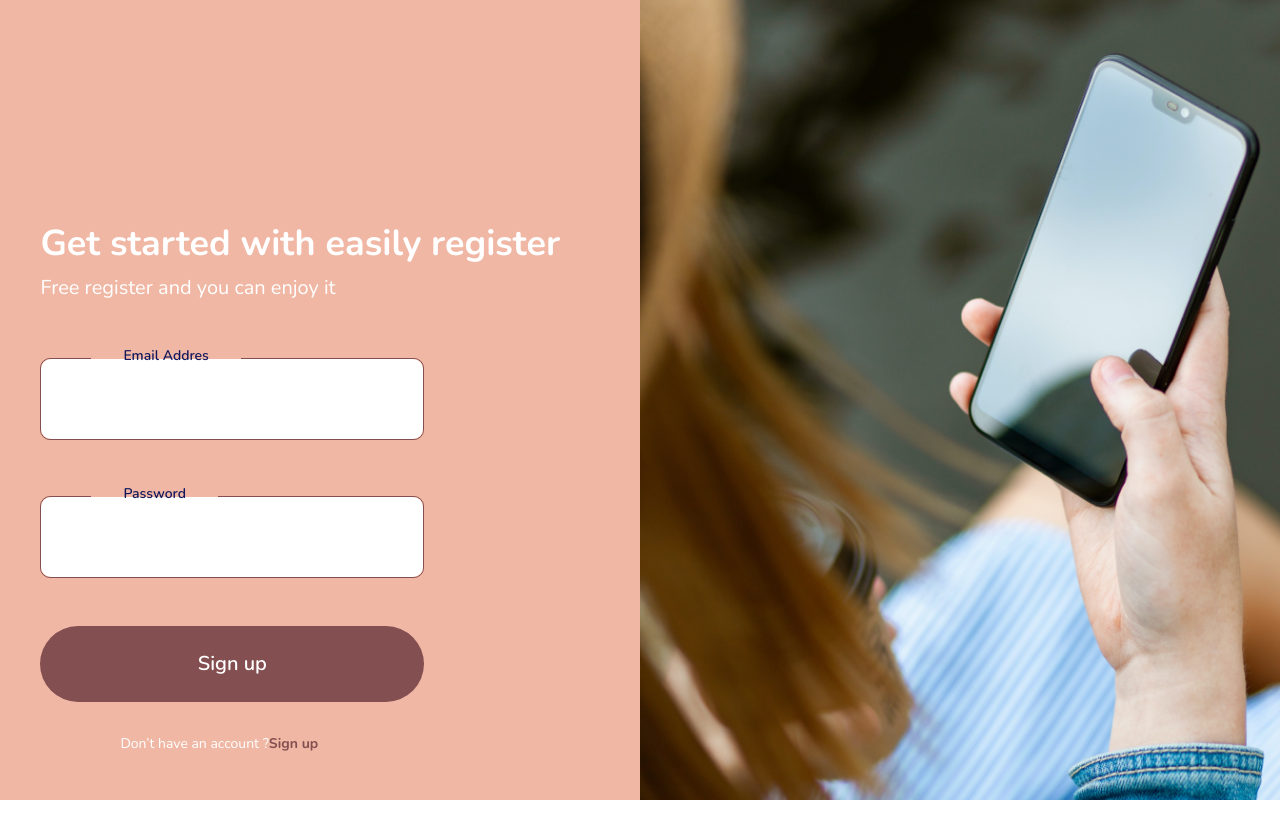
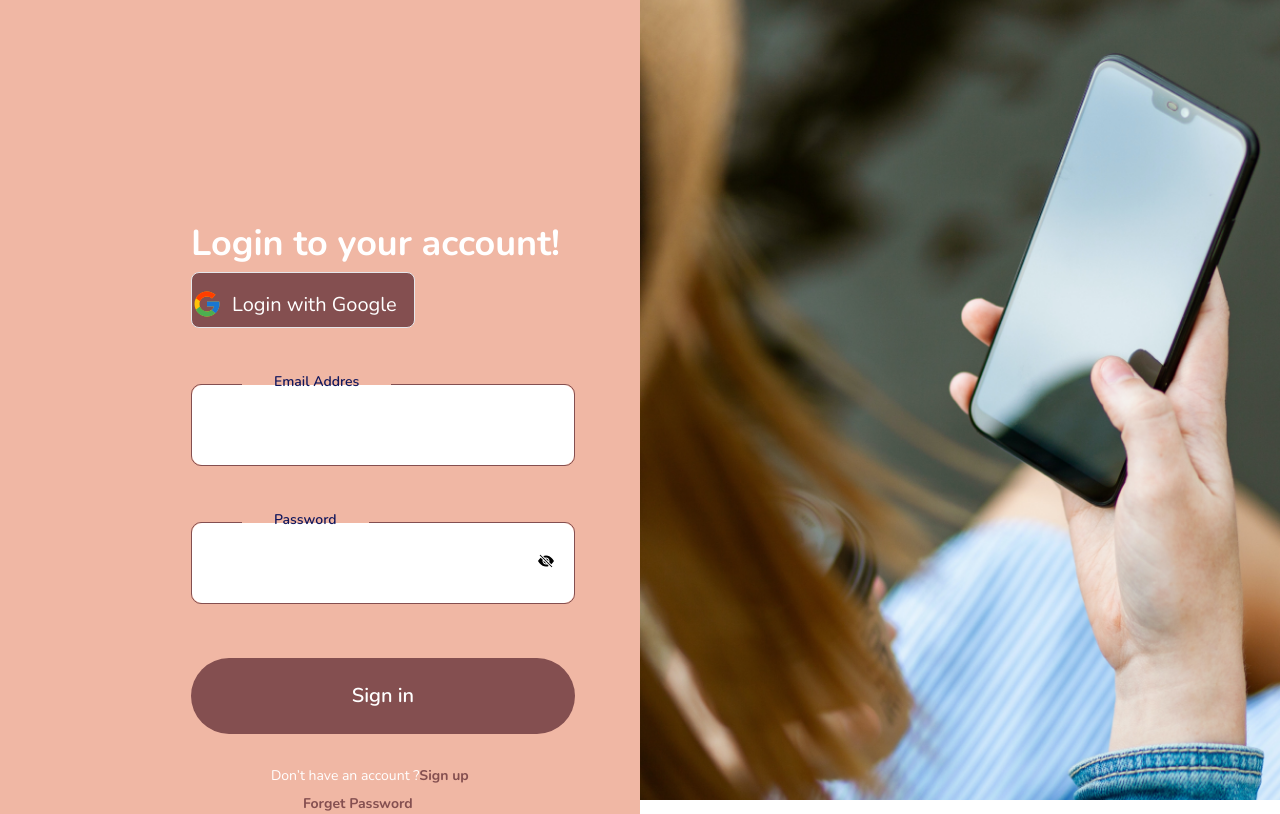
Before and after one commit to shefai-tur/Chatting-app, a React (Create React App) app: page /login in a window 1280 px wide. Built offline with nearby package versions, Linux system fonts and the light colour scheme.

Commit message:
all file update

```diff
--- a/package.json
+++ b/package.json
@@ -10,8 +10,10 @@
     "react": "^18.2.0",
     "react-dom": "^18.2.0",
     "react-icons": "^4.7.1",
+    "react-loader-spinner": "^5.3.4",
     "react-router-dom": "^6.6.0",
     "react-scripts": "5.0.1",
+    "react-toastify": "^9.1.1",
     "web-vitals": "^2.1.4"
   },
   "scripts": {
--- a/src/pages/Login/index.js
+++ b/src/pages/Login/index.js
@@ -1,20 +1,94 @@
-import React from "react";
-import { Link } from "react-router-dom";
-
+import React, { useState } from "react";
+import { Link, useNavigate } from "react-router-dom";
+import { getAuth, signInWithEmailAndPassword,signInWithPopup, GoogleAuthProvider } from "firebase/auth";
+import { Rings } from "react-loader-spinner";
+import { ToastContainer, toast } from "react-toastify";
+import "react-toastify/dist/ReactToastify.css";
+import { FcGoogle } from "react-icons/fc";
+import { BsFillEyeFill, BsFillEyeSlashFill } from "react-icons/bs";
 const Login = () => {
+  const auth = getAuth();
+  const provider = new GoogleAuthProvider();
+  let navigate = useNavigate();
+  let [email, setEmail] = useState("");
+  let [erremail, setErremail] = useState("");
+  let [password, setPassword] = useState("");
+  let [errpassword, setErrPassword] = useState("");
+  let [loader, setLoader] = useState(true);
+  let [loginsuc, setLoginsuc] = useState("");
+  let [eay, setEay] = useState(true);
+  let handelemail = (e) => {
+    setEmail(e.target.value);
+    setErremail("");
+  };
+  let handelpassword = (e) => {
+    setPassword(e.target.value);
+    setErrPassword("");
+  };
+  let handelsignin = () => {
+    if (!email) {
+      setErremail("please Enter Your Email");
+    }
+    if (!password) {
+      setErrPassword("Enter Your Password");
+    }
+    signInWithEmailAndPassword(auth, email, password)
+      .then(() => {
+        setLoginsuc("SignIn Successfuly");
+        toast("Login Successful");
+        setLoader(false);
+        setTimeout(() => {
+          navigate("/home");
+          setLoader(true);
+        }, 3000);
+      })
+      .catch((error) => {
+        const errorCode = error.code;
+        console.log(errorCode, "..errorcode");
+        if (errorCode.includes("auth/wrong-password")) {
+          setErrPassword("password Not Correct");
+        }
+        if (errorCode.includes("auth/invalid-email")) {
+          setErremail("Not valid-email");
+        }
+        if (errorCode.includes("auth/user-not-found")) {
+          setErremail("Not Register Your Email");
+        }
+      });
+  };
+  let handelglogin=()=>{
+    signInWithPopup(auth, provider).then(()=>{
+      navigate("/home");
+    })
+  }
+  let handelEay = () => {
+    if (eay) {
+      setEay(false);
+    } else {
+      setEay(true);
+    }
+  };
   return (
     <div className="flex">
       <div className="w-1/2 flex justify-end bg-page pt-56">
         <div>
+          <ToastContainer />
           <h1 className="text-white text-4xl mr-20  font-nuni font-bold">
-            Get started with easily register
+            Login to your account!
           </h1>
-          <h2 className="text-white text-xl mr-20 mt-2.5 font-nuni font-regular">
-            Free register and you can enjoy it
+          <div onClick={handelglogin} className="relative border py-2 w-[50%] mt-2 bg-primary rounded-lg">
+            <h2 className=" text-white text-xl  mt-2.5 ml-10 font-nuni font-regular">
+              Login with Google
+            </h2>
+            <FcGoogle className="absolute top-4 left-0 text-3xl" />
+          </div>
+
+          <h2 className="text-white text-2xl bg-primary mr-20 mt-2.5 font-nuni font-regular">
+            {loginsuc}
           </h2>
-
           <div className="relative w-96 border border-primary border-2px rounded-[10px] mt-14">
             <input
+              onChange={handelemail}
               className="w-full p-[26px] rounded-[10px] text-primary text-xl font-nuni font-semibold  outline-none"
               type="email"
             />
@@ -22,24 +96,60 @@ const Login = () => {
               Email Addres
             </h3>
           </div>
+          <h3 className="bg-red-500 w-96 mt-1.5 rounded-[10px]  px-8 text-white text-sm font-nuni font-sm ">
+            {erremail}
+          </h3>
 
           <div className="relative w-96 border border-primary border-2px rounded-[10px] mt-14">
             <input
+              onChange={handelpassword}
               className="w-full p-[26px] rounded-[10px] text-primary text-xl font-nuni font-semibold outline-none"
-              type="password"
+              type={eay ? "password" : "text"}
             />
             <h3 className="absolute top-[-13px] left-[50px] bg-page h-[13px] px-8 text-[#11175D] text-sm font-nuni font-semibold ">
               Password
             </h3>
+            <div
+              onClick={handelEay}
+              className="absolute top-[30px] right-[20px]"
+            >
+              {eay ? <BsFillEyeSlashFill /> : <BsFillEyeFill />}
+            </div>
           </div>
-          <button className="w-96 bg-primary text-white py-6 mt-12 rounded-full text-xl font-nuni font-semibold">
-            Sign up
-          </button>
+          <h3 className="bg-red-500 w-96 mt-1.5 rounded-[10px]  px-8 text-white text-sm font-nuni font-sm ">
+            {errpassword}
+          </h3>
+
+          {loader ? (
+            <button
+              onClick={handelsignin}
+              className="w-96 bg-primary text-white py-6 mt-12 rounded-full text-xl font-nuni font-semibold"
+            >
+              Sign in
+            </button>
+          ) : (
+            <div className="w-96 pl-32 mt-12">
+              <Rings
+                height="90"
+                width="90"
+                color="#844F50"
+                radius="6"
+                wrapperStyle={{}}
+                wrapperClass=""
+                visible={true}
+                ariaLabel="rings-loading"
+              />
+            </div>
+          )}
+
           <p className="mt-8 ml-20 text-sm font-nuni font-regular text-white">
             Don’t have an account ?
             <span className="font-bold text-primary">
               <Link to="/registration">Sign up</Link>
-            </span>{" "}
+            </span>
+          </p>
+          <p className="mt-2 ml-28 text-sm font-nuni font-bold text-primary">
+            Forget Password
           </p>
         </div>
       </div>
--- a/src/pages/Ragistration/index.js
+++ b/src/pages/Ragistration/index.js
@@ -1,81 +1,93 @@
 import React, { useState } from "react";
-import { Link } from "react-router-dom";
-import {BsFillEyeFill,BsFillEyeSlashFill} from 'react-icons/bs'
-import { getAuth, createUserWithEmailAndPassword } from "firebase/auth";
-
+import { Link, useNavigate } from "react-router-dom";
+import { BsFillEyeFill, BsFillEyeSlashFill } from "react-icons/bs";
+import {getAuth,createUserWithEmailAndPassword,sendEmailVerification,} from "firebase/auth";
+import { ToastContainer, toast } from "react-toastify";
+import "react-toastify/dist/ReactToastify.css";
+import { Rings } from "react-loader-spinner";
 const Ragistration = () => {
   const auth = getAuth();
-  let [email,setEmail] = useState ("");
-  let [erremail,setErremail] = useState ("");
-  let [name,setName] = useState ("");
-  let [errname,setErrname] = useState ("");
-  let [password, setPassword] = useState ("");
-  let [errpassword, setErrpassword] = useState ("");
-  let [eay, setEay] = useState (true);
-
+  let navigate = useNavigate();
+  let [email, setEmail] = useState("");
+  let [erremail, setErremail] = useState("");
+  let [name, setName] = useState("");
+  let [errname, setErrname] = useState("");
+  let [password, setPassword] = useState("");
+  let [errpassword, setErrpassword] = useState("");
+  let [eay, setEay] = useState(true);
+  let [regsuc, setRegsuc] = useState("");
+  let [loader, setLoader] = useState(true);
   let handelEmail = (e) => {
     setEmail(e.target.value);
-    setErremail("")
-
+    setErremail("");
   };
 
   let handelName = (e) => {
     setName(e.target.value);
-    setErrname("")
+    setErrname("");
   };
 
   let handelPassword = (e) => {
     setPassword(e.target.value);
-    setErrpassword("")
+
+    setErrpassword("");
   };
-  let handelSubmit =()=>{
-    if(!email){
-      setErremail("Email is requard")
-    }else{
-      if(!/^\w+([\.-]?\w+)*@\w+([\.-]?\w+)*(\.\w{2,4})+$/.test(email)){
-        setErremail("Invalid Emali!!")
-
+  let handelSubmit = () => {
+    if (!email) {
+      setErremail("Email is requard");
+    } else {
+      if (!/^\w+([\.-]?\w+)*@\w+([\.-]?\w+)*(\.\w{2,4})+$/.test(email)) {
+        setErremail("Invalid Emali!!");
       }
-
     }
-    if(!name){
-      setErrname("Name is requard")
+    if (!name) {
+      setErrname("Name is requard");
     }
-     if(!password){
-      setErrpassword("Password is requard")
+    if (!password) {
+      setErrpassword("Password is requard");
     }
 
     createUserWithEmailAndPassword(auth, email, password)
-  .then((userCredential) => {
-    const user = userCredential.user;
- console.log("registration Sucsses")
-
+      .then(() => {
+        setRegsuc("registration successfully.Please verify your email for your security");
+        toast("Please verify your email for your security");
+        setEmail("");
+        setName("");
+        setPassword("");
+        setLoader(false);
+        sendEmailVerification(auth.currentUser);
+        setTimeout(() => {
+          navigate("/login");
+          setLoader(true);
+        }, 4000);
       })
       .catch((error) => {
         const errorCode = error.code;
-    const errorMessage = error.message;
         // ..
       });
+  };
 
+  let handelEay = () => {
+    if (eay) {
+      setEay(false);
+    } else {
+      setEay(true);
     }
-
-  let handelEay =()=>{
-    if(eay){
-      setEay(false)
-    }else{
-      setEay(true)
-    }
-  }
+  };
 
   return (
     <div className="flex">
       <div className="w-1/2 flex justify-end bg-page pt-48">
         <div>
+          <ToastContainer />
           <h1 className="text-white text-4xl mr-20  font-nuni font-bold">
             Get started with easily register
           </h1>
           <h2 className="text-white text-xl mr-20 mt-2.5 font-nuni font-regular">
             Free register and you can enjoy it
+          </h2>
+          <h2 className="text-white text-2xl bg-primary mr-20 mt-2.5 font-nuni font-regular">
+            {regsuc}
           </h2>
 
           <div className="relative w-96 border border-primary border-2px rounded-[10px] mt-14">
@@ -83,53 +95,74 @@ const Ragistration = () => {
               onChange={handelEmail}
               className="w-full p-[26px] rounded-[10px] text-primary text-xl font-nuni font-semibold  outline-none"
               type="email"
+              value={email}
             />
             <h3 className="absolute top-[-13px] left-[50px] bg-page h-[13px] px-8 text-[#11175D] text-sm font-nuni font-semibold">
               Email Addres
             </h3>
-
           </div>
-          <h1 className="w-96 bg-red-400 text-white text-sm font-nuni font-semibold rounded-[10px] mt-1 text-center">{erremail}</h1>
+          <h1 className="w-96 bg-red-400 text-white text-sm font-nuni font-semibold rounded-[10px] mt-1 text-center">
+            {erremail}
+          </h1>
 
           <div className="relative w-96 border border-primary border-2px rounded-[10px] mt-14">
             <input
               onChange={handelName}
               className="w-full p-[26px] rounded-[10px] text-primary text-xl font-nuni font-semibold outline-none"
               type="text"
+              value={name}
             />
             <h3 className="absolute top-[-13px] left-[50px] bg-page h-[13px] px-8 text-[#11175D] text-sm font-nuni font-semibold">
               Full Name
             </h3>
           </div>
-          <h1 className="w-96 bg-red-400 text-white text-sm font-nuni font-semibold rounded-[10px] mt-1 text-center">{errname}</h1>
+          <h1 className="w-96 bg-red-400 text-white text-sm font-nuni font-semibold rounded-[10px] mt-1 text-center">
+            {errname}
+          </h1>
 
           <div className="relative w-96 border border-primary border-2px rounded-[10px] mt-14">
             <input
               onChange={handelPassword}
               className="w-full p-[26px] rounded-[10px] text-primary text-xl font-nuni font-semibold outline-none"
-
-                type={eay?"password":"text"}
-
-
+              type={eay ? "password" : "text"}
+              value={password}
             />
             <h3 className="absolute top-[-13px] left-[50px] bg-page h-[13px] px-8 text-[#11175D] text-sm font-nuni font-semibold ">
               Password
             </h3>
-            <div onClick={handelEay} className="absolute top-[30px] right-[20px]">
-              {eay
-              ?
-              <BsFillEyeSlashFill/>
-              :
-              <BsFillEyeFill/>
-              }
-
-
+            <div
+              onClick={handelEay}
+              className="absolute top-[30px] right-[20px]"
+            >
+              {eay ? <BsFillEyeSlashFill /> : <BsFillEyeFill />}
             </div>
           </div>
-          <h1 className="w-96 bg-red-400 text-white text-sm font-nuni font-semibold rounded-[10px] mt-1 text-center">{errpassword}</h1>
-          <button onClick={handelSubmit} className="w-96 bg-primary text-white py-6 mt-12 rounded-full text-xl font-nuni font-semibold">
+          <h1 className="w-96 bg-red-400 text-white text-sm font-nuni font-semibold rounded-[10px] mt-1 text-center">
+            {errpassword}
+          </h1>
+
+          {loader ? (
+            <button
+              onClick={handelSubmit}
+              className="w-96 bg-primary text-white py-6 mt-12 rounded-full text-xl font-nuni font-semibold"
+            >
               Sign up
             </button>
+          ) : (
+            <div className="w-96 pl-32 mt-12">
+              <Rings
+                height="90"
+                width="90"
+                color="#844F50"
+                radius="6"
+                wrapperStyle={{}}
+                wrapperClass=""
+                visible={true}
+                ariaLabel="rings-loading"
+              />
+            </div>
+          )}
+
           <p className="mt-8 ml-20 text-sm font-nuni font-regular text-white">
             Already have an account ?
             <span className="font-bold text-primary">
```
Also changed, not shown: 1 other file (tests, documents, lock files or other folders). Lines whose indentation alone changed are shown as unchanged.
